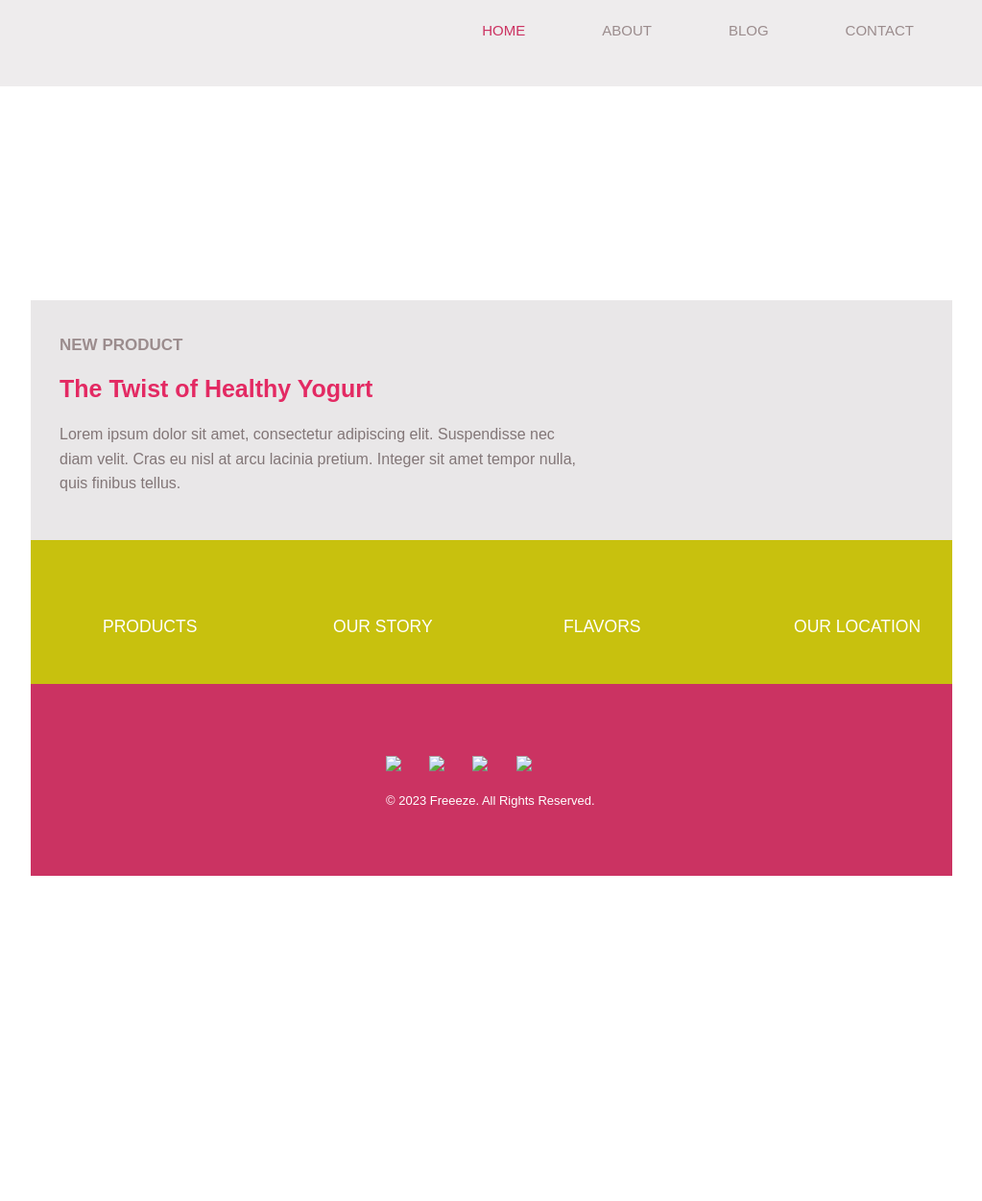
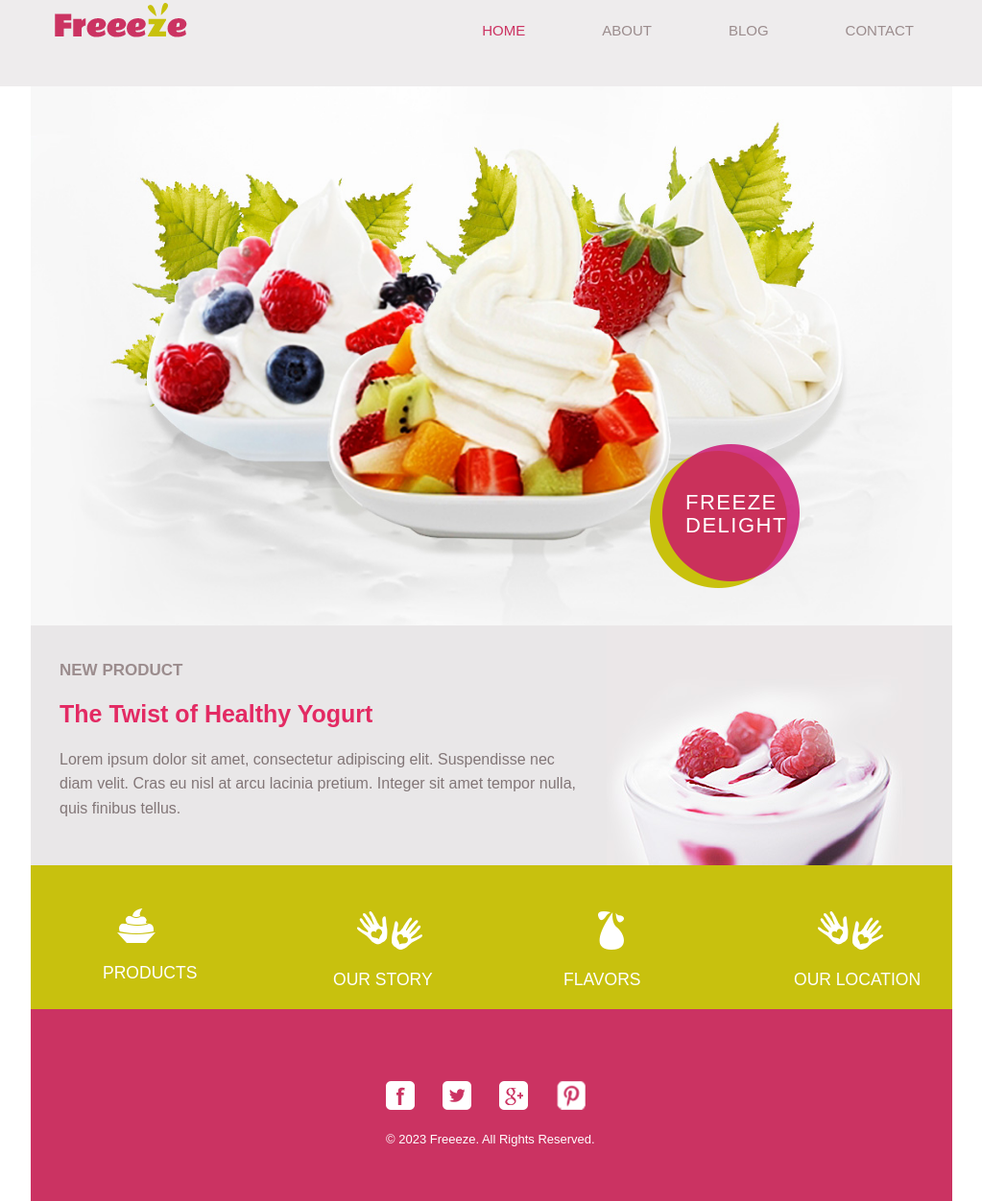
Before and after one commit to Shouraa/Integrify-Assignment2, a plain HTML site: page index.html in a window 1280 px wide. Shown: the part 27-1279 px from the top of the page at 96% size, without its empty margins (128-1151 px from the left). Before the commit the page ends 940 px from the top, so only its background shows below. Drawn offline with Linux system fonts and the light colour scheme.

Commit message:
minor changes

```diff
--- a/index.html
+++ b/index.html
@@ -10,7 +10,7 @@
     <header>
       <div class="container">
         <div id="brand">
-          <img src="images/logo.png" alt="" />
+          <img src="assets/logo.png" alt="" />
         </div>
         <nav>
           <ul>
@@ -25,8 +25,8 @@
 
     <section id="showcase">
       <div class="container">
-        <img class="main" src="images/bg-home.jpg" alt="">
-        <img id="circles" src="icons/05.png" >
+        <img class="main" src="assets/bg-home.jpg" alt="">
+        <img id="circles" src="assets/icons/05.png" >
         <div class="circles_txt">
         <p>Freeze</p>
         <p>Delight</p>
@@ -42,7 +42,7 @@
         <p>Lorem ipsum dolor sit amet, consectetur adipiscing elit. Suspendisse nec diam velit. Cras eu nisl at arcu lacinia pretium. Integer sit amet tempor nulla, quis finibus tellus.</p>
         </div>
         <div id="glass_yog">
-          <img src="images/yogurt.jpg" alt="" />
+          <img src="assets/yogurt.jpg" alt="" />
         </div>
       </div>
     </section>
@@ -50,19 +50,19 @@
     <section id="infobar">
       <div class="container">
         <div class="box">
-          <a href="#"><img src="icons/08.png" alt="" /></a>
+          <a href="#"><img src="assets/icons/08.png" alt="" /></a>
           <h3>Products</h3>
         </div>
         <div class="box">
-          <a href="#"><img src="icons/09.png" alt="" /></a>
+          <a href="#"><img src="assets/icons/09.png" alt="" /></a>
           <h3>Our Story</h3>
         </div>
         <div class="box">
-          <a href="#"><img src="icons/06.png" alt="" /></a>
+          <a href="#"><img src="assets/icons/06.png" alt="" /></a>
           <h3>Flavors</h3>
         </div>
         <div class="box">
-          <a href="#"><img src="icons/09.png" alt="" /></a>
+          <a href="#"><img src="assets/icons/09.png" alt="" /></a>
           <h3>Our Location</h3>
         </div>
       </div>
@@ -72,10 +72,10 @@
       <div class="container">
         <div class="media">
           <ul>
-            <li><a href="#"><img src="icons/01.png" /></a></li>
-            <li><a href="#"><img src="icons/04.png" /></a></li>
-            <li><a href="#"><img src="icons/02.png" /></a></li>
-            <li><a href="#"><img src="icons/03.png" /></a></li>
+            <li><a href="#"><img src="assets/icons/01.png" /></a></li>
+            <li><a href="#"><img src="assets/icons/04.png" /></a></li>
+            <li><a href="#"><img src="assets/icons/02.png" /></a></li>
+            <li><a href="#"><img src="assets/icons/03.png" /></a></li>
           </ul>
           <p>&copy 2023 Freeeze. All Rights Reserved.</p>
         </div>
```
Also changed, not shown: assets/bg-home.jpg (added), assets/frozenyogurtshop.jpg (added), assets/icons/01.png (added), assets/icons/02.png (added), assets/icons/03.png (added), assets/icons/04.png (added), assets/icons/05.png (added), assets/icons/06.png (added), assets/icons/07.png (added), assets/icons/08.png (added), assets/icons/09.png (added), assets/logo.png (added), assets/yogurt.jpg (added).
